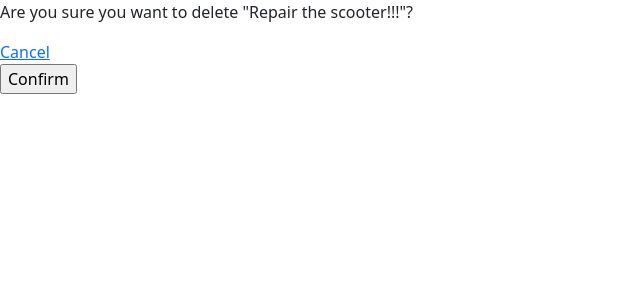
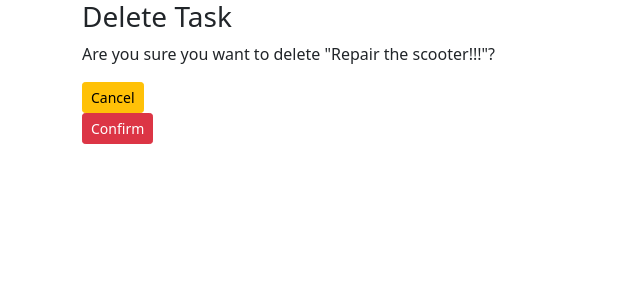
Before and after one commit to ivan100kg/todo, a Django app: page /delete_task/1/ in a window 1280 px wide. Shown: the top 300 px of the page, without its empty margins (0-640 px from the left). Run offline with Django 3.2, Linux system fonts and the light colour scheme; data comes from the database, SQL or seed files in the repository; both versions use the stored data as it was after the commit.

Commit message:
Add styles

```diff
--- a/tasks/templates/tasks/delete.html
+++ b/tasks/templates/tasks/delete.html
@@ -1,10 +1,13 @@
 {% extends "tasks/base.html" %}
 {% block content %}
-<p>Are you sure you want to delete "{{task}}"?</p>
-<a href="{% url 'home' %}">Cancel</a>
-<form action="" method="POST">
-    {% csrf_token %}
-    <input type="submit" value="Confirm">
+<div class="container">
+    <h3>Delete Task</h3>
+    <p>Are you sure you want to delete "{{task}}"?</p>
+    <a class="btn btn-sm btn-warning" href="{% url 'home' %}">Cancel</a>
+    <form action="" method="POST">
+        {% csrf_token %}
+        <input class="btn btn-sm btn-danger" type="submit" value="Confirm">
 
-</form>
+    </form>
+</div>
 {% endblock %}
```
Also changed, not shown: tasks/templates/tasks/update_task.html (+8 -6 lines), db.sqlite3.
